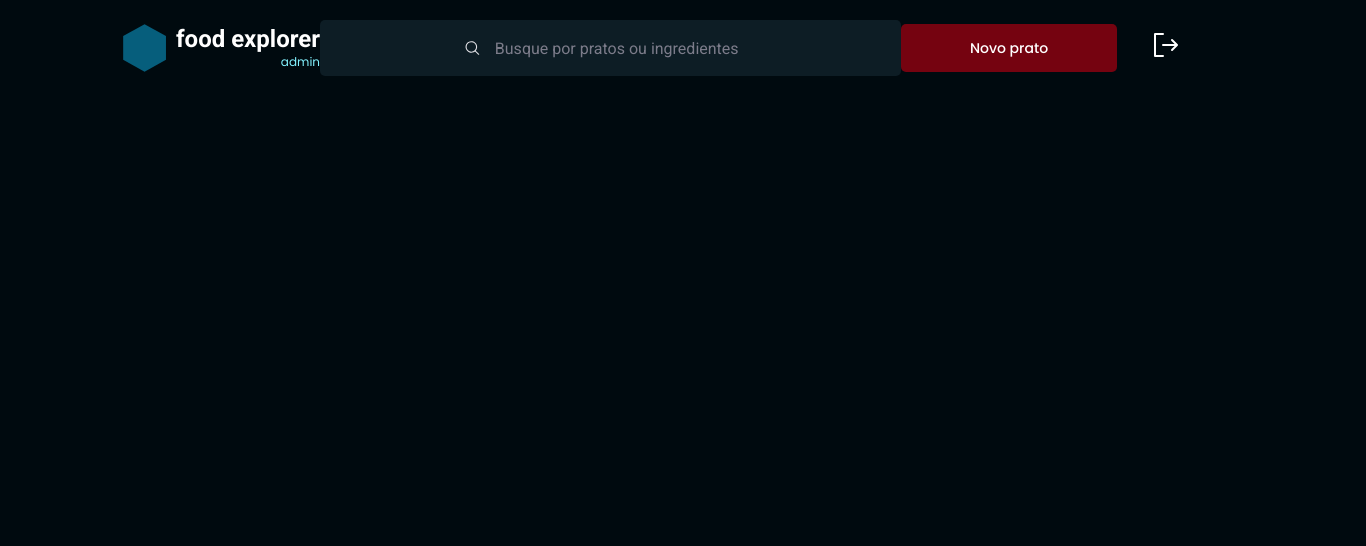
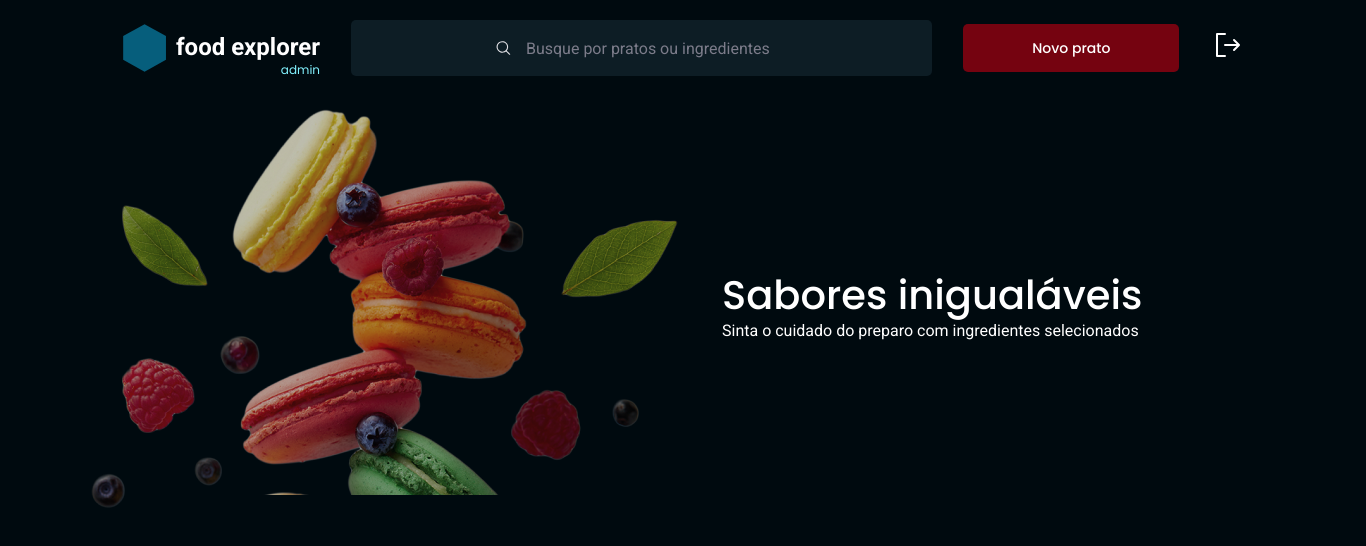
Before and after one commit to thaisvilarinho/food-explorer-frontend, a React (Vite) app: page / in a window 1280 px wide. Shown: the top 546 px of the page, 1366 px wide, since content can reach past the window. Built offline with nearby package versions, Linux system fonts and the light colour scheme.

Commit message:
Hero component

```diff
--- a/src/components/Header/styles.js
+++ b/src/components/Header/styles.js
@@ -1,10 +1,15 @@
 import styled from "styled-components";
 
 export const Container = styled.header`
+  grid-area: header;
+
+  height: 96px;
+  width: 100%;
+
   display: flex;
   align-items: center;
   justify-content: space-between;
-  padding: 24px 123px;
+  padding: 0 123px;
 `;
 
 export const Logo = styled.div`
@@ -18,6 +23,7 @@ export const Logo = styled.div`
   }
 
   > div {
+    margin-top: 15px;
     display: flex;
     flex-direction: column;
     align-items: end;
--- a/src/pages/Home/index.jsx
+++ b/src/pages/Home/index.jsx
@@ -1,11 +1,21 @@
 
 import { Header } from "../../components/Header";
-import { Container } from "./styles";
+import { Container, Content } from "./styles";
 
 export function Home(){
   return (
     <Container>
       <Header />
+      <Content>
+        <section>
+          <img src="../../../public/hero.png" alt="Hero image" />
+
+          <div>
+            <h2>Sabores inigualáveis</h2>
+            <p>Sinta o cuidado do preparo com ingredientes selecionados</p>
+          </div>
+        </section>
+      </Content>
     </Container>
   )
 }
--- a/src/pages/Home/styles.js
+++ b/src/pages/Home/styles.js
@@ -10,3 +10,37 @@ export const Container = styled.div`
     'header'
     'content';
 `;
+
+export const Content = styled.main`
+  grid-area: content;
+
+  padding: 0 123px 0 54px;
+
+  > section {
+    display: flex;
+    color: ${({ theme }) => theme.COLORS.LIGHT_100 };
+
+
+    div {
+      display: flex;
+      flex-direction: column;
+      justify-content: center;
+      width: 100%;
+      padding: 0 101px 0 11px;
+
+      h2 {
+        font-weight: 500;
+        font-size: 40px;
+        line-height: 140%;
+        white-space: nowrap;
+      }
+
+      p {
+        font-family: ${({ theme }) => theme.FONTS.SECONDARY };
+        font-size: 16px;
+        line-height: 100%;
+      }
+    }
+
+  }
+`;
```
Also changed, not shown: public/hero.png (added).
